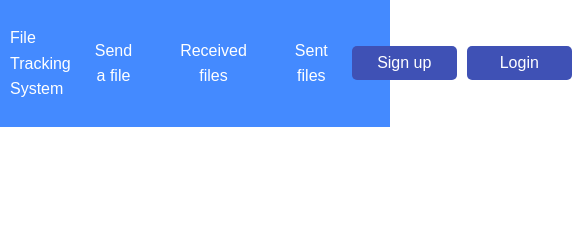
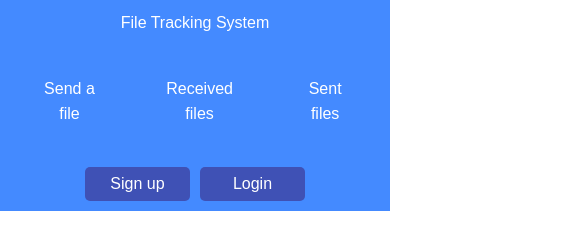
Before and after one commit to k1d12r04/fts-interface, a plain HTML site: page index.html in a window 390 px wide. Shown: the whole page, 572 px wide, since content can reach past the window. Drawn offline with Linux system fonts and the light colour scheme.

Commit message:
adjusting media queries

```diff
--- a/style.css
+++ b/style.css
@@ -133,3 +133,15 @@ button.sign-up:hover,
   }
 
 }
+
+@media only screen and (max-width: 577px) {
+
+  header {
+    flex-direction: column;
+    height: 25%;
+  }
+
+  .background-img{
+    height: calc(100% - 25%);
+  }
+}
```
